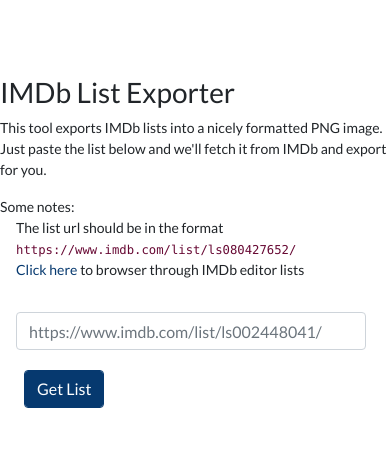
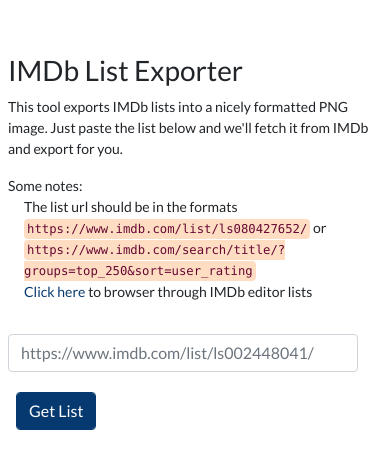
Before and after one commit to pozymasika/imdb-list-saver, a Next.js app: page / in a window 390 px wide. Shown: the part 174-642 px from the top of the page. Built offline with nearby package versions, Linux system fonts and the light colour scheme.

Commit message:
send full url to server for testing & make site responsive

```diff
--- a/components/SearchForm.tsx
+++ b/components/SearchForm.tsx
@@ -4,7 +4,6 @@
 import domToImage from "dom-to-image";
 import fileSaver from "file-saver";
 import InputRange, { Range } from "react-input-range";
-import { IMDB_URL } from "../constants";
 import { ListData, ListItem } from "../types";
 
 type Props = {
@@ -17,33 +16,36 @@
   const [data, setData] = React.useState<ListData | undefined>();
   const [moviesToShow, setMoviesToShow] = React.useState<Range | number>(1);
   const [url, setUrl] = React.useState("");
+  const [error, setError] = React.useState<
+    Partial<{ message: string; code: number }>
+  >();
   const domRef = React.useRef<HTMLDivElement>(null);
 
   function onSubmit(evt: React.FormEvent<HTMLFormElement>) {
     evt.preventDefault();
     setLoading(true);
-    const parsedUrl = new URL(url);
-    if (parsedUrl.origin !== IMDB_URL) {
-      return false;
-    }
 
-    const [, listId] = parsedUrl.pathname
-      .substring(1, parsedUrl.pathname.length - 1)
-      .split("/");
-
-    fetch(`/api/lists/${listId}`, {
+    fetch(`/api/lists`, {
       method: "POST",
+      body: JSON.stringify({ url }),
     })
       .then((resp) => {
         return resp.json().then((data) => {
+          if (data.error) {
+            setData(undefined);
+            return setError(data.error);
+          }
+
           setMoviesToShow({
             min: 1,
             max: data.items.length,
           });
           setData(data);
+          setError(undefined);
           return data;
         });
       })
+      .catch((err) => setError({ message: "Unknown Error Occured" }))
       .finally(() => {
         setLoading(false);
       });
@@ -78,7 +80,10 @@
 
   return (
     <div
-      className={className + " d-flex flex-column justify-content-center pt-4"}
+      className={
+        className +
+        " d-flex flex-column justify-content-center pt-4 pl-2 pr-2 w-100"
+      }
     >
       <h3> IMDb List Exporter </h3>
       <p className="app-desc">
@@ -88,15 +93,18 @@
       <ul className="app-desc list-unstyled">
         <li> Some notes: </li>
         <li className="ml-3">
-          The list url should be in the format{" "}
-          <code>https://www.imdb.com/list/ls080427652/</code>
+          The list url should be in the formats{" "}
+          <code>https://www.imdb.com/list/ls080427652/</code> or{" "}
+          <code>
+            https://www.imdb.com/search/title/?groups=top_250&sort=user_rating
+          </code>
         </li>
         <li className="ml-3">
           <a href="https://www.imdb.com/user/ur23892615/lists">Click here</a> to
           browser through IMDb editor lists
         </li>
       </ul>
-      <div className="d-flex justify-content-between align-items-center p-3">
+      <div className="d-flex flex-column flex-sm-row pt-3 pb-3">
         <form method="get" className="form-inline" onSubmit={onSubmit}>
           <div className="form-group">
             <label htmlFor="url" className="sr-only">
@@ -137,9 +145,15 @@
           )}
         </div>
       </div>
+      {error && (
+        <div className="d-flex flex-column alert alert-error">
+          {error.code === 404 ? "Failed to find list" : "Error retrieving list"}
+          . Please try again {error.message && <code>{error.message} </code>}
+        </div>
+      )}
       {data ? (
         <>
-          <div className="d-flex flex-column p-3">
+          <div className="d-flex flex-column pt-3 pb-3">
             <p className="text-italic">
               Use the slider below to select movies you want to appear in the{" "}
               image
@@ -153,7 +167,7 @@
               onChangeComplete={(value) => console.log(value)}
             />
           </div>
-          <div className="p-3 list-results" ref={domRef}>
+          <div className="pt-3 pb-3 list-results" ref={domRef}>
             <h2 className="font-weight-bold mb-4">{data.title}</h2>
             <ul className="list-unstyled">
               {filteredItems.map((item, idx) => (
@@ -232,11 +246,22 @@
 
 export default styled(SearchForm)`
   min-height: 100vh;
+  max-width: 700px;
   #url {
     min-width: 350px;
+    @media (max-width: 350px) {
+      min-width: 100%;
+    }
+  }
+  .input-range {
+    max-width: 350px;
   }
   .app-desc {
     max-width: 700px;
+  }
+  .alert {
+    overflow-y: auto;
+    max-height: 300px;
   }
   .list-results {
     max-width: 600px;
--- a/constants.ts
+++ b/constants.ts
@@ -1,2 +1,3 @@
+export const IMDB_HOST = "www.imdb.com";
 export const IMDB_URL = "https://www.imdb.com";
 export const IMDB_BASE_LIST_URL = "https://www.imdb.com/list";
--- a/pages/api/lists/[id].tsx
+++ b/pages/api/lists/index.tsx
@@ -1,16 +1,27 @@
 import { NextApiResponse, NextApiRequest } from "next";
 import request from "request-promise";
+import url from "url";
 import cheerio from "cheerio";
-import { IMDB_BASE_LIST_URL, IMDB_URL } from "../../../constants";
+import { IMDB_URL, IMDB_HOST } from "../../../constants";
 import { ListData } from "../../../types";
 
+const isDev = process.env.NODE_ENV === "development";
+
 export default function (req: NextApiRequest, res: NextApiResponse) {
-  const {
-    query: { id },
-  } = req;
-  const url = IMDB_BASE_LIST_URL + `/${id}/`;
+  const { body } = req;
+  const parsedBody = JSON.parse(body);
+  let imdbUrl = url.parse(parsedBody.url);
+  console.log(imdbUrl);
+  if (imdbUrl.host !== IMDB_HOST) {
+    res.status(500).json({
+      error: {
+        message: "You need to use an IMDb url - from " + IMDB_URL,
+      },
+    });
+    return Promise.reject({});
+  }
   return request
-    .get(url, {
+    .get(parsedBody.url, {
       headers: {
         Origin: IMDB_URL,
       },
@@ -30,13 +41,12 @@
           // we get text like this:
           // \n Director:\nStanley Kubrick\n | \n    Stars:\nMalcolm McDowell, \nPatrick Magee, \nMichael Bates, \nWarren Clarke\n
           // so we just manipulate it to get directors and stars
-          const directorAndStarsText = $(
-            ".lister-item-content .ratings-metascore",
-            el
-          )
-            .next()
-            .next()
-            .text();
+          const directorAndStarsText =
+            $(".lister-item-content .ratings-metascore", el)
+              .next()
+              .next()
+              .text() ||
+            $(".lister-item-content .ratings-bar", el).next().next().text();
           const [directors, stars] = directorAndStarsText.split("|");
           let movieData = {
             title: $(".lister-item-header a", el).text(),
@@ -49,9 +59,9 @@
               ".lister-item-content .metascore.favorable",
               el
             ).text(),
-            description: $(".lister-item-content .ratings-metascore", el)
-              .next()
-              .text(),
+            description:
+              $(".lister-item-content .ratings-metascore", el).next().text() ||
+              $(".lister-item-content .ratings-bar", el).next().text(),
             directors: directors?.split(":")[1]?.split(","),
             stars: stars?.split(":")[1]?.split(","),
             // the image is lazyloaded, real image is in loadlate attr
@@ -61,6 +71,13 @@
         });
         return res.status(200).json(listData);
       },
-      (error) => res.status(error.statusCode).json({ error })
+      (error) => {
+        return res.status(error.statusCode || 400).json({
+          error: {
+            code: error.statusCode,
+            message: isDev ? error.message : null,
+          },
+        });
+      }
     );
 }
--- a/styles/app.scss
+++ b/styles/app.scss
@@ -55,3 +55,9 @@
   color: $pink;
   background-color: #e83e8c59;
 }
+
+code {
+  background: #fd7e1442;
+  padding: 3px;
+  border-radius: 0.25rem;
+}
--- a/styles/bootstrap.scss
+++ b/styles/bootstrap.scss
@@ -13,5 +13,6 @@
 @import "../node_modules/bootstrap/scss/card";
 @import "../node_modules/bootstrap/scss/media";
 @import "../node_modules/bootstrap/scss/badge";
+@import "../node_modules/bootstrap/scss/alert";
 @import "../node_modules/bootstrap/scss/buttons";
 @import "../node_modules/bootstrap/scss/utilities";
```
